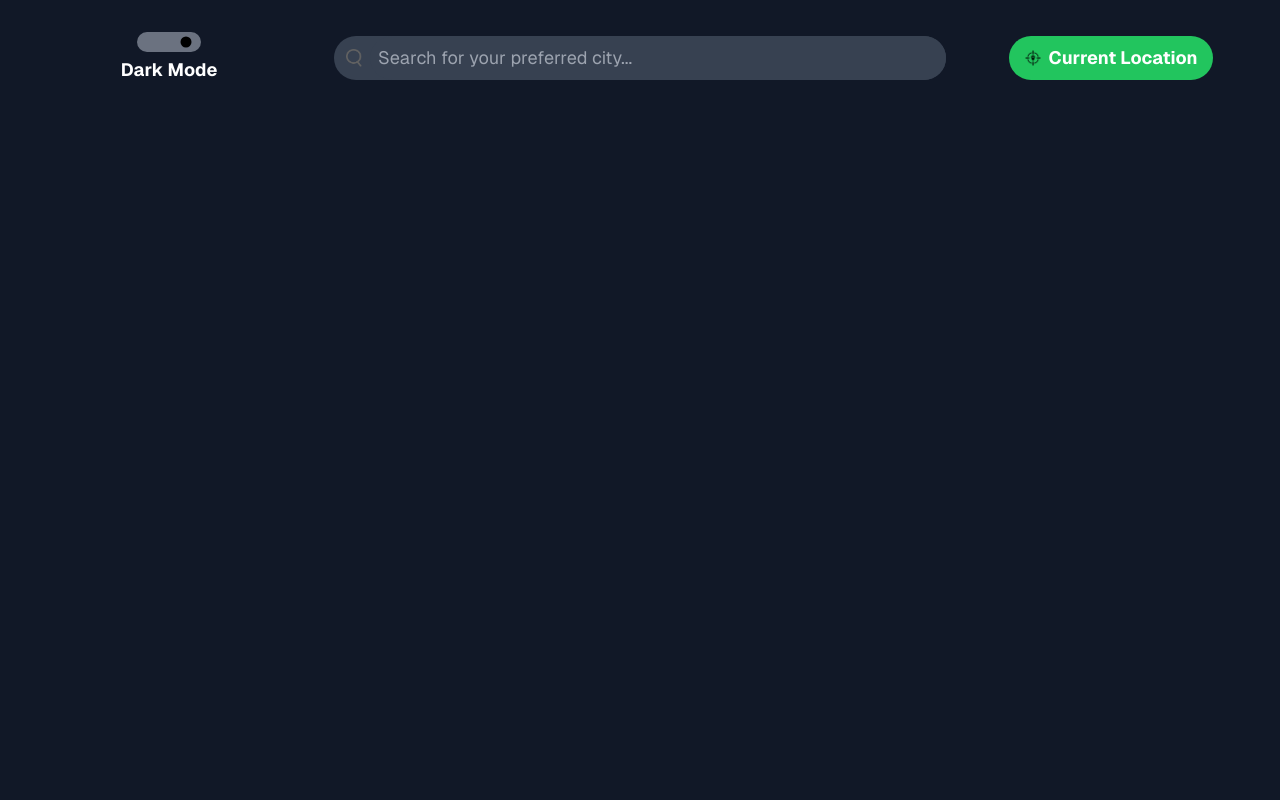
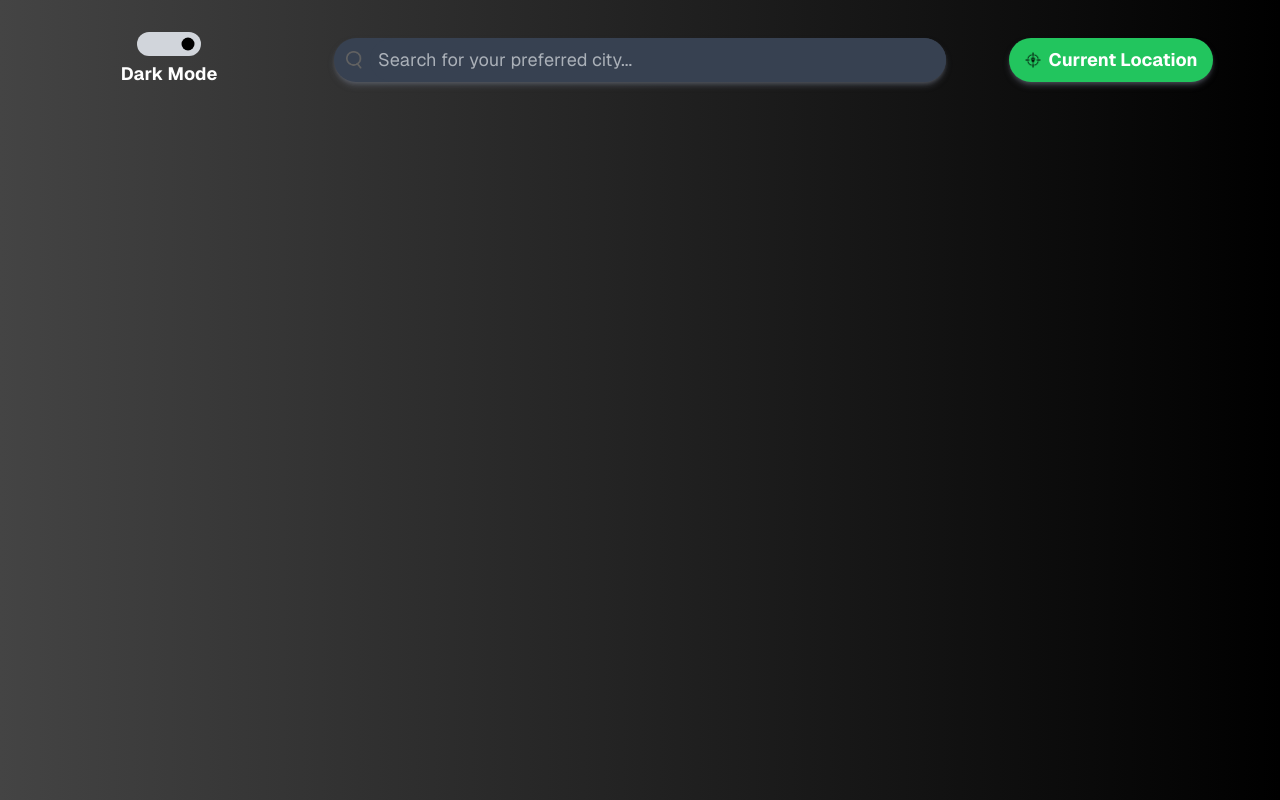
Before and after one commit to techiemokhele/weather_app, a Next.js app: page / in a window 1280 px wide. Built offline with nearby package versions, Linux system fonts and the light colour scheme.

Commit message:
Updated CSS styles, added dark mode toggle, and refactored components to accept dark mode props

```diff
--- a/app/globals.css
+++ b/app/globals.css
@@ -6,9 +6,9 @@ html {
   scroll-behavior: smooth;
 }
 
-/*Hide scrollbars for all elements*/
+/* Hide scrollbars for all elements */
 * {
-  /*Firefox*/
+  /* Firefox */
   scrollbar-width: none;
 
   /* Internet Explorer 10+ */
@@ -23,26 +23,21 @@ html {
 :root {
   --font-geist-sans: var(--font-geist-sans);
   --font-geist-mono: var(--font-geist-mono);
-  --foreground-rgb: 0, 0, 0;
-  --background-start-rgb: 214, 219, 220;
-  --background-end-rgb: 255, 255, 255;
-}
-
-@media (prefers-color-scheme: dark) {
-  :root {
-    --foreground-rgb: 255, 255, 255;
-    --background-start-rgb: 0, 0, 0;
-    --background-end-rgb: 0, 0, 0;
-  }
+  --foreground-rgb: 255, 255, 255;
+  --background-gray: #444444;
 }
 
 body {
   font-family: var(--font-geist-sans), sans-serif;
   color: rgb(var(--foreground-rgb));
-  background: linear-gradient(
-      to bottom,
-      transparent,
-      rgb(var(--background-end-rgb))
-    )
-    rgb(var(--background-start-rgb));
+  background: linear-gradient(to right, var(--background-gray), #000);
+  transition: background 0.5s ease, color 0.5s ease;
 }
+
+/* Dark mode styles */
+@media (prefers-color-scheme: dark) {
+  body {
+    background: linear-gradient(to right, var(--background-gray), #000);
+    color: #fff;
+  }
+}
--- a/app/page.tsx
+++ b/app/page.tsx
@@ -1,9 +1,20 @@
+"use client";
+
+import { useState } from "react";
 import { TopBarComponent } from "@/components";
 
 export default function WeatherApp() {
+  const [dark, setDark] = useState<boolean>(false);
+
   return (
-    <div className="bg-gray-900 text-white min-h-screen">
-      <TopBarComponent/>
+    <div
+      className={`min-h-screen ${
+        !dark
+          ? "bg-gradient-to-r from-[#444444] to-black text-white"
+          : "bg-gradient-to-r from-[#D9D9D9] to-[#444444] text-black"
+      }`}
+    >
+      <TopBarComponent dark={dark} setDark={setDark} />
     </div>
   );
 }
--- a/components/form/LocationButtonComponent.tsx
+++ b/components/form/LocationButtonComponent.tsx
@@ -5,12 +5,15 @@ const LocationButtonComponent = ({
   text,
   type,
   onClick,
+  dark,
 }: ButtonComponentProps) => {
   return (
     <button
       type={type}
       onClick={onClick}
-      className="flex flex-row items-center gap-2 bg-green-500 font-bold text-[10px] md:text-md lg:text-lg  text-white px-4 py-2 rounded-full"
+      className={`flex flex-row items-center gap-2 bg-green-500 font-bold text-[10px] md:text-md lg:text-lg text-white px-4 py-2 rounded-full ${
+        !dark ? "shadow-md shadow-gray-500/50" : "shadow-md shadow-gray-700/50"
+      }`}
     >
       <Image src="/icons/target.png" alt="target-icon" width={16} height={16} />
       {text}
--- a/components/form/LocationSearchComponent.tsx
+++ b/components/form/LocationSearchComponent.tsx
@@ -1,8 +1,15 @@
 import Image from "next/image";
+import { LocationSearchComponentProps } from "@/types";
 
-const LocationSearchComponent = () => {
+const LocationSearchComponent = ({ dark }: LocationSearchComponentProps) => {
   return (
-    <div className="flex flex-row items-center relative w-full gap-2 bg-gray-700 rounded-full pl-3">
+    <div
+      className={`flex flex-row items-center relative w-full gap-2 rounded-full pl-3 shadow-md  ${
+        !dark
+          ? "bg-gray-700 border-0 shadow-gray-500/50"
+          : "bg-gray-300 border-[1px] border-black shadow-gray-700/50"
+      }`}
+    >
       <Image
         priority
         src="/icons/search.png"
@@ -14,7 +21,11 @@ const LocationSearchComponent = () => {
       <input
         type="text"
         placeholder="Search for your preferred city..."
-        className="w-full p-2 bg-gray-700 rounded-full text-md lg:text-lg "
+        className={`w-full p-2 rounded-full text-md lg:text-lg ${
+          dark
+            ? "bg-gray-300 text-black placeholder-gray-600"
+            : "bg-gray-700 text-white placeholder-gray-300"
+        } placeholder-opacity-75 focus:outline-none focus:ring-0`}
       />
     </div>
   );
--- a/components/form/ToggleModeComponent.tsx
+++ b/components/form/ToggleModeComponent.tsx
@@ -1,26 +1,22 @@
-"use client";
-
-import { useState } from "react";
+import { ToggleModeComponentProps } from "@/types";
 import { GoDotFill } from "react-icons/go";
 
-const ToggleModeComponent = () => {
-  const [dark, setDark] = useState<boolean>(false);
-
+const ToggleModeComponent = ({ dark, setDark }: ToggleModeComponentProps) => {
   const handleToggle = () => {
-    setDark(!dark);
+    setDark((prev) => !prev);
   };
 
   return (
-    <div className="flex flex-col items-center text-white text-[10px] md:text-md lg:text-lg gap-1">
+    <div className="flex flex-col items-center text-[10px] md:text-md lg:text-lg gap-1">
       <div
         onClick={handleToggle}
-        className={`flex items-center bg-gray-500 rounded-full w-16 h-5 px-1 ${
-          dark ? "justify-start" : "justify-end"
+        className={`flex items-center rounded-full w-16 h-6 bg-gray-300 ${
+          dark ? "justify-start border-[1px] border-black" : "justify-end border-0"
         }`}
       >
-        <GoDotFill size={22} color="#000" />
+        <GoDotFill size={26} color="#000" />
       </div>
-      <p className="font-bold">{!dark ? "Dark" : "Light"} Mode</p>
+      <p className={`font-bold ${!dark ? "text-white": "text-black"}`}>{!dark ? "Dark" : "Light"} Mode</p>
     </div>
   );
 };
--- a/components/section/TopBarComponent.tsx
+++ b/components/section/TopBarComponent.tsx
@@ -1,23 +1,25 @@
 "use client";
+
+import { TopBarComponentProps } from "@/types";
 
 import LocationButtonComponent from "../form/LocationButtonComponent";
 import LocationSearchComponent from "../form/LocationSearchComponent";
 import ToggleModeComponent from "../form/ToggleModeComponent";
 
-const TopBarComponent = () => {
+const TopBarComponent = ({ dark, setDark }: TopBarComponentProps) => {
   const handleGetLocation = () => {
-        console.log("get current location")
-    }
+    console.log("get current location");
+  };
 
   return (
     <section id="top" className="container mx-auto py-8 px-4">
       <div className="flex justify-between items-center mb-6 gap-3">
         <div className="w-1/4">
-            <ToggleModeComponent/>
+          <ToggleModeComponent dark={dark} setDark={setDark} />
         </div>
 
         <div className="w-1/2">
-            <LocationSearchComponent/>
+          <LocationSearchComponent dark={dark} />
         </div>
 
         <div className="w-1/4 flex justify-center items-center">
@@ -25,6 +27,7 @@ const TopBarComponent = () => {
             type="button"
             text="Current Location"
             onClick={handleGetLocation}
+            dark={dark}
           />
         </div>
       </div>
```
Also changed, not shown: types/index.ts (+17 -1 lines). Lines whose indentation alone changed are shown as unchanged.
